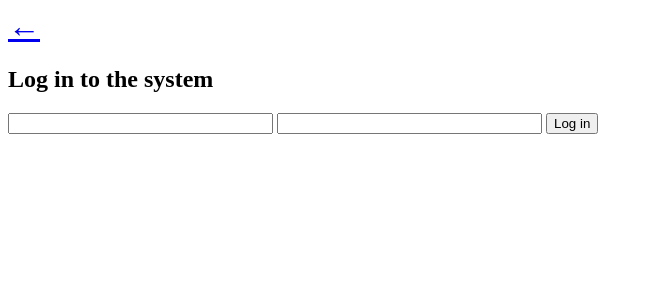
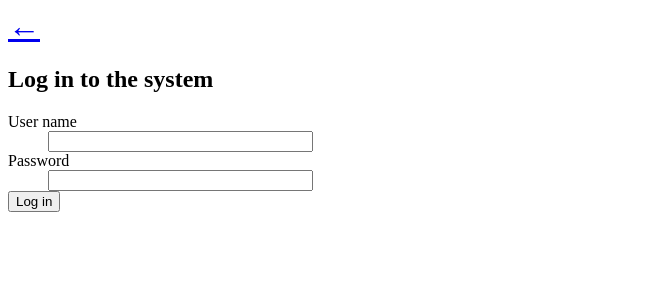
Before and after one commit to jeeb/tsoha, a Django app: template forums/templates/forums/login.html in a window 1280 px wide. Shown: the top 300 px of the page, without its empty margins (0-653 px from the left). Run offline with Django 3.2, Linux system fonts and the light colour scheme; the template is opened without the code that fills it, so the values that code supplies are empty.

Commit message:
Templates: Make the login template a bit more user friendly

```diff
--- a/forums/templates/forums/login.html
+++ b/forums/templates/forums/login.html
@@ -5,8 +5,12 @@
 {% if error_message %}<p><strong>{{ error_message }}</strong></p>{% endif %}
 
 <form action="{% url 'log_in' %}" method="post">
-{% csrf_token %}
-    <input name="user_name" size="30" type="text" />
-    <input name="password" size="30" type="password" />
-    <input type="submit" value="Log in" />
+    {% csrf_token %}
+    <dl>
+        <dt>User name</dt>
+        <dd><input name="user_name" size="30" type="text" /></dd>
+        <dt>Password</dt>
+        <dd><input name="password" size="30" type="password" /></dd>
+        <dt><input type="submit" value="Log in" /></dt>
+    </dl>
 </form>
```
